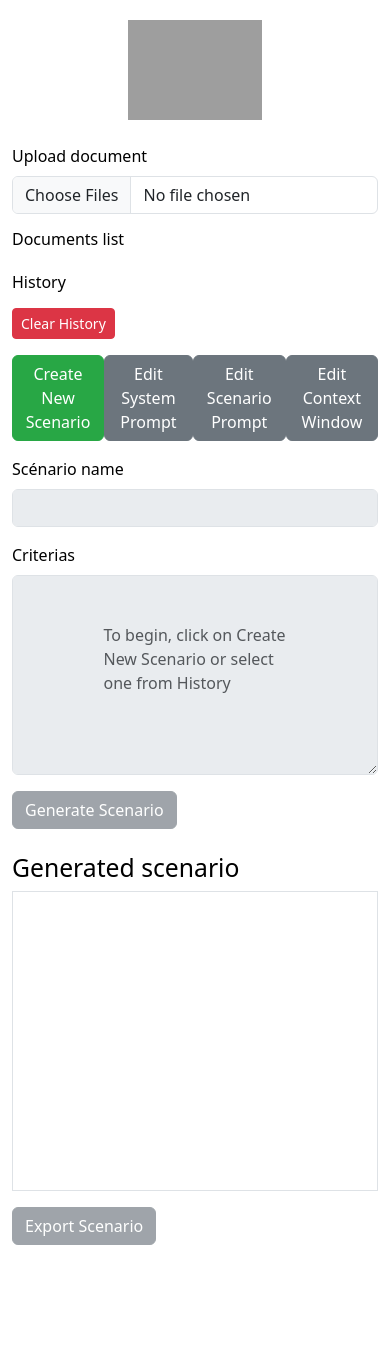
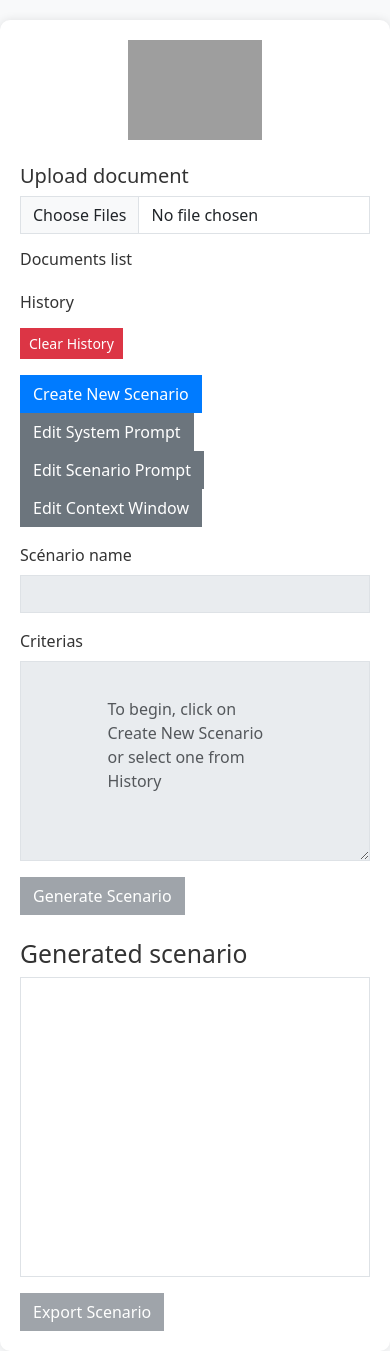
Before and after one commit to Wylhelm/qa-ai-super, a Flask app: page / in a window 390 px wide. Before the commit the page ends 1245 px from the top, so only its background shows below. Run offline with Flask 3, Linux system fonts and the light colour scheme; data that the repository does not hold is empty; some libraries are stand-ins or nearby versions; grey boxes are pictures that could not be loaded.

Commit message:
Improved the styling and layout of the index.html template by updating the colors, adding a new logo, and adjusting the button styles.

```diff
--- a/templates/index.html
+++ b/templates/index.html
@@ -11,23 +11,27 @@
     <style>
         body {
             padding-top: 20px;
-            background-color: white;
-            color: black;
+            background-color: #f8f9fa;
+            color: #333;
         }
         .scenario-history { max-height: 300px; overflow-y: auto; font-size: 0.9em; }
         #criteria { height: 200px; resize: vertical; overflow-y: auto; }
-        .container {
+        .container-fluid {
             background-color: white;
             border-radius: 10px;
             padding: 20px;
+            box-shadow: 0 0 10px rgba(0,0,0,0.1);
         }
         .btn-primary {
-            background-color: #28a745; /* Green color */
-            border-color: #28a745;
+            background-color: #007bff;
+            border-color: #007bff;
         }
         .btn-primary:hover {
-            background-color: #218838; /* Darker green on hover */
-            border-color: #1e7e34;
+            background-color: #0056b3;
+            border-color: #0056b3;
+        }
+        .form-control, .btn {
+            border-radius: 0;
         }
     </style>
 </head>
@@ -35,13 +39,13 @@
     <div class="container-fluid">
         <div class="row">
             <div class="col-12 text-center mb-4">
-                <img src="{{ url_for('static', filename='images/logoIsaaC3.png') }}" alt="ISAAC Logo" class="img-fluid" style="max-height: 100px;">
+                <img src="{{ url_for('static', filename='images/isaac_logo_new.png') }}" alt="ISAAC Logo" class="img-fluid" style="max-height: 100px;">
             </div>
         </div>
         <div class="row">
-            <div class="col-md-3">
+            <div class="col-md-4">
+                <h5>Upload document</h5>
                 <div class="mb-3">
-                    <label for="fileUpload" class="form-label">Upload document</label>
                     <input type="file" class="form-control" id="fileUpload" multiple accept=".docx,.pdf,.txt,.png,.jpg,.jpeg">
                 </div>
                 <div id="uploadedFilesList" class="mb-3">
@@ -54,8 +58,8 @@
                     <button id="clearHistoryBtn" class="btn btn-danger btn-sm mt-2">Clear History</button>
                 </div>
             </div>
-            <div class="col-md-9">
-                <div class="mb-3 d-flex justify-content-between">
+            <div class="col-md-8">
+                <div class="mb-3">
                     <button id="createScenarioBtn" class="btn btn-primary">Create New Scenario</button>
                     <button id="editSystemPromptBtn" class="btn btn-secondary">Edit System Prompt</button>
                     <button id="editScenarioPromptBtn" class="btn btn-secondary">Edit Scenario Prompt</button>
```
